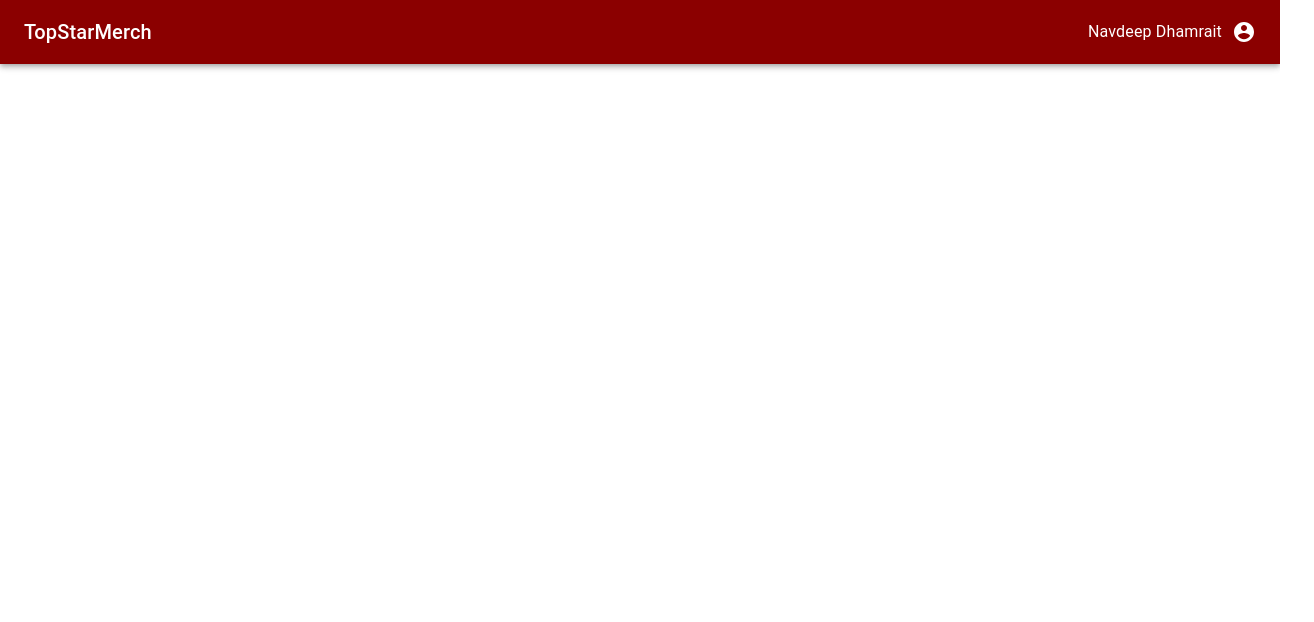
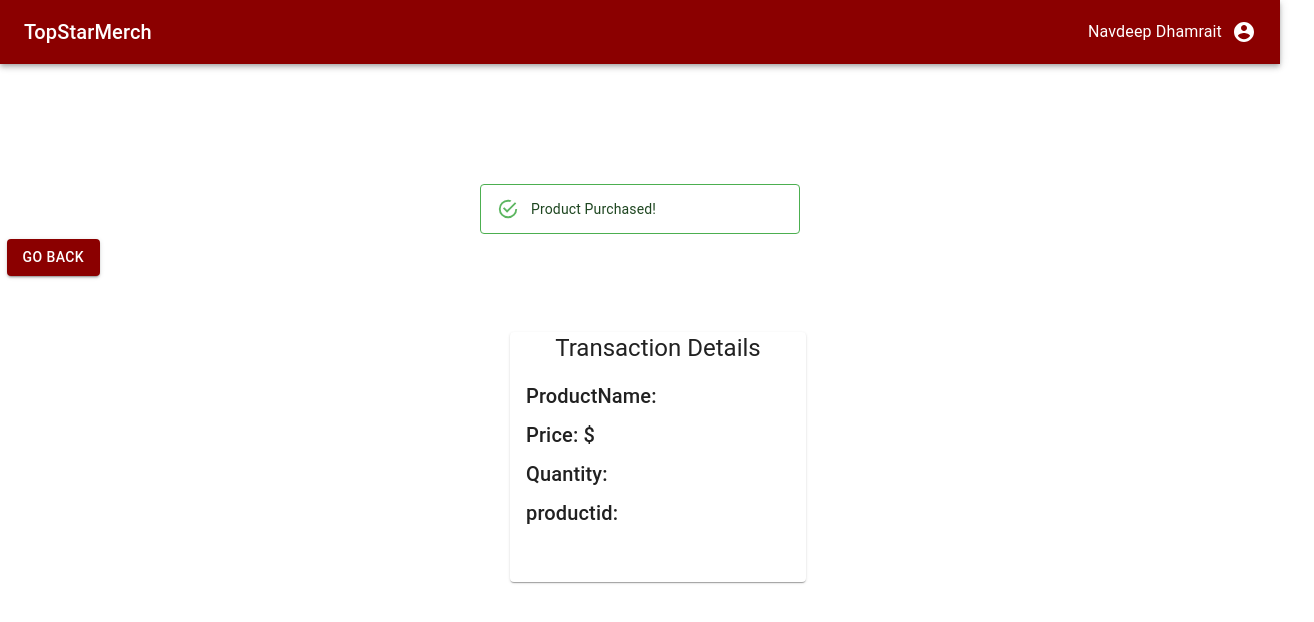
Before and after one commit to nav-commits/TopStarMerch-Application, a React (Create React App) app: page /TransactionDetails in a window 1280 px wide. Shown: the top 622 px of the page, 1314 px wide, since content can reach past the window. Built offline with nearby package versions, Linux system fonts and the light colour scheme; no server answers.

Commit message:
Added TransactionDetails

```diff
--- a/package.json
+++ b/package.json
@@ -1,6 +1,6 @@
 {
   "name": "product-app",
-  "version": "0.1.0",
+  "version": "0.1.1",
   "private": true,
   "dependencies": {
     "@material-ui/core": "^4.12.3",
--- a/src/App.js
+++ b/src/App.js
@@ -3,6 +3,7 @@ import Products from "./Components/Products";
 import TopBar from "./Components/TopBar";
 import { Route, Routes } from "react-router-dom";
 import ProductDetails from "./Components/ProductDetails";
+import TransactionDetails from "./Components/TransactionDetails"
 import React from "react";
 
 function App() {
@@ -13,6 +14,7 @@ function App() {
         <Routes>
           <Route exact path="/Products" element={<Products />} />
           <Route exact path="/ProductDetails/:id" element={<ProductDetails/>} />
+          <Route exact path="/TransactionDetails" element={<TransactionDetails/>} />
         </Routes>
       </main>
     </div>
--- a/src/Components/ProductDetails.jsx
+++ b/src/Components/ProductDetails.jsx
@@ -11,56 +11,16 @@ import {
   CardContent,
   CardActions,
 } from "@material-ui/core/";
-import { useState } from "react";
-import Alert from "@material-ui/lab/Alert";
+
 
 const ProductDetails = () => {
   const location = useLocation();
   const navigate = useNavigate();
-  const [transactions, setTransactions] = useState([]);
-  const copyTransaction = [{ ...transactions }];
-  const [show, setShow] = useState(false);
-  const [showMessage, setShowMessage] = useState(true);
-  const [sucessfullyPurchase, setSuccessFullyPurchased] = useState(false);
-
-  let copyArray = copyTransaction.filter((copytransaction) => {
-    return copytransaction.price !== 50;
-  });
-  console.log(copyArray);
-
-  const transactionDetails = () => {
-    fetch("http://localhost:8083/Transactions/1")
-      .then((response) => {
-        return response.json();
-      })
-      .then((data) => {
-        console.log(data);
-        setTransactions(copyTransaction);
-      })
-      .catch((err) => {
-        console.log(err);
-      });
-  };
-
-  React.useEffect(() => {
-    transactionDetails();
-  }, []);
-
   return (
     <React.Fragment>
-      {showMessage && (
-        <Typography variant="h5" style={{ marginTop: "40px" }}>
-          Are you sure you want to purchase this product?
-        </Typography>
-      )}
-
-      <Grid container direction="row" justifyContent="center">
-        <Grid item xs={3}>
-          {sucessfullyPurchase && (
-            <Alert variant="outlined" severity="success">Product Purchased!</Alert>
-          )}
-        </Grid>
-      </Grid>
+      <Typography variant="h5" style={{ marginTop: "40px" }}>
+        Are you sure you want to purchase this product?
+      </Typography>
 
       <Grid container direction="row" justifyContent="flex-start">
         <Grid item xs={1}>
@@ -111,9 +71,7 @@ const ProductDetails = () => {
                 variant="contained"
                 size="small"
                 onClick={() => {
-                  setShow(true);
-                  setShowMessage(false);
-                  setSuccessFullyPurchased(true);
+                  navigate("/TransactionDetails");
                 }}
               >
                 Buy Now
@@ -121,29 +79,6 @@ const ProductDetails = () => {
             </CardActions>
           </Card>
         </Grid>
-        {/* Transactions Details */}
-        {show &&
-          copyTransaction.map((transaction, index) => (
-            <Grid item xs={3}>
-              <Typography variant="h5">Transaction Details</Typography>
-              <Card key={index}>
-                <CardContent>
-                  <Typography align="left" variant="h6" gutterBottom>
-                    ProductName:{transaction.productname}
-                  </Typography>
-                  <Typography align="left" variant="h6" gutterBottom>
-                    Price: ${transaction.price}
-                  </Typography>
-                  <Typography align="left" variant="h6" gutterBottom>
-                    Quantity: {transaction.quantity}
-                  </Typography>
-                  <Typography align="left" variant="h6" gutterBottom>
-                    productid: {transaction.productid}
-                  </Typography>
-                </CardContent>
-              </Card>
-            </Grid>
-          ))}
       </Grid>
     </React.Fragment>
   );
--- /dev/null
+++ b/src/Components/TransactionDetails.jsx
@@ -0,0 +1,107 @@
+import "../App.css";
+import * as React from "react";
+import {
+  Grid,
+  Typography,
+  Card,
+  CardContent,
+ Button,
+} from "@material-ui/core/";
+import { useState } from "react";
+import Alert from "@material-ui/lab/Alert";
+import { useNavigate } from "react-router-dom";
+
+const TransactionDetails = () => {
+  const [transactions, setTransactions] = useState([]);
+  const navigate = useNavigate();
+  const copyTransaction = [{ ...transactions }];
+  let copyArray = copyTransaction.filter((copytransaction) => {
+    return copytransaction.price !== 50;
+  });
+  console.log(copyArray);
+
+  const transactionDetails = () => {
+    fetch("http://localhost:8083/Transactions/1")
+      .then((response) => {
+        return response.json();
+      })
+      .then((data) => {
+        console.log(data);
+        setTransactions(copyTransaction);
+      })
+      .catch((err) => {
+        console.log(err);
+      });
+  };
+
+  React.useEffect(() => {
+    transactionDetails();
+  }, []);
+  return (
+    <React.Fragment>
+      <Grid container direction="row" justifyContent="center">
+        <Grid item xs={3}>
+          <Alert variant="outlined" style={{marginTop:"90px"}} severity="success">
+            Product Purchased!
+          </Alert>
+        </Grid>
+      </Grid>
+
+
+      <Grid container direction="row" justifyContent="flex-start">
+        <Grid item xs={1}>
+          <Button
+            style={{
+              backgroundColor: "darkred",
+              color: "white",
+              marginTop: "5px",
+            }}
+            variant="contained"
+            size="medium"
+            onClick={() => {
+              navigate("/Products");
+            }}
+          >
+            Go Back
+          </Button>
+        </Grid>
+      </Grid>
+
+
+      <Grid
+        container
+        spacing={4}
+        direction="row"
+        justifyContent="center"
+        style={{ marginLeft: "2px", marginTop: "40px" }}
+      >
+
+      {
+          copyTransaction.map((transaction, index) => (
+            <Grid item xs={3}>
+              <Card style={{height:'250px'}} key={index}>
+              <Typography variant="h5">Transaction Details</Typography>
+                <CardContent>
+                  <Typography align="left" variant="h6" gutterBottom>
+                    ProductName:{transaction.productname}
+                  </Typography>
+                  <Typography align="left" variant="h6" gutterBottom>
+                    Price: ${transaction.price}
+                  </Typography>
+                  <Typography align="left" variant="h6" gutterBottom>
+                    Quantity: {transaction.quantity}
+                  </Typography>
+                  <Typography align="left" variant="h6" gutterBottom>
+                    productid: {transaction.productid}
+                  </Typography>
+                </CardContent>
+              </Card>
+            </Grid>
+          ))}
+
+          </Grid>
+    </React.Fragment>
+  );
+};
+
+export default TransactionDetails;
```
